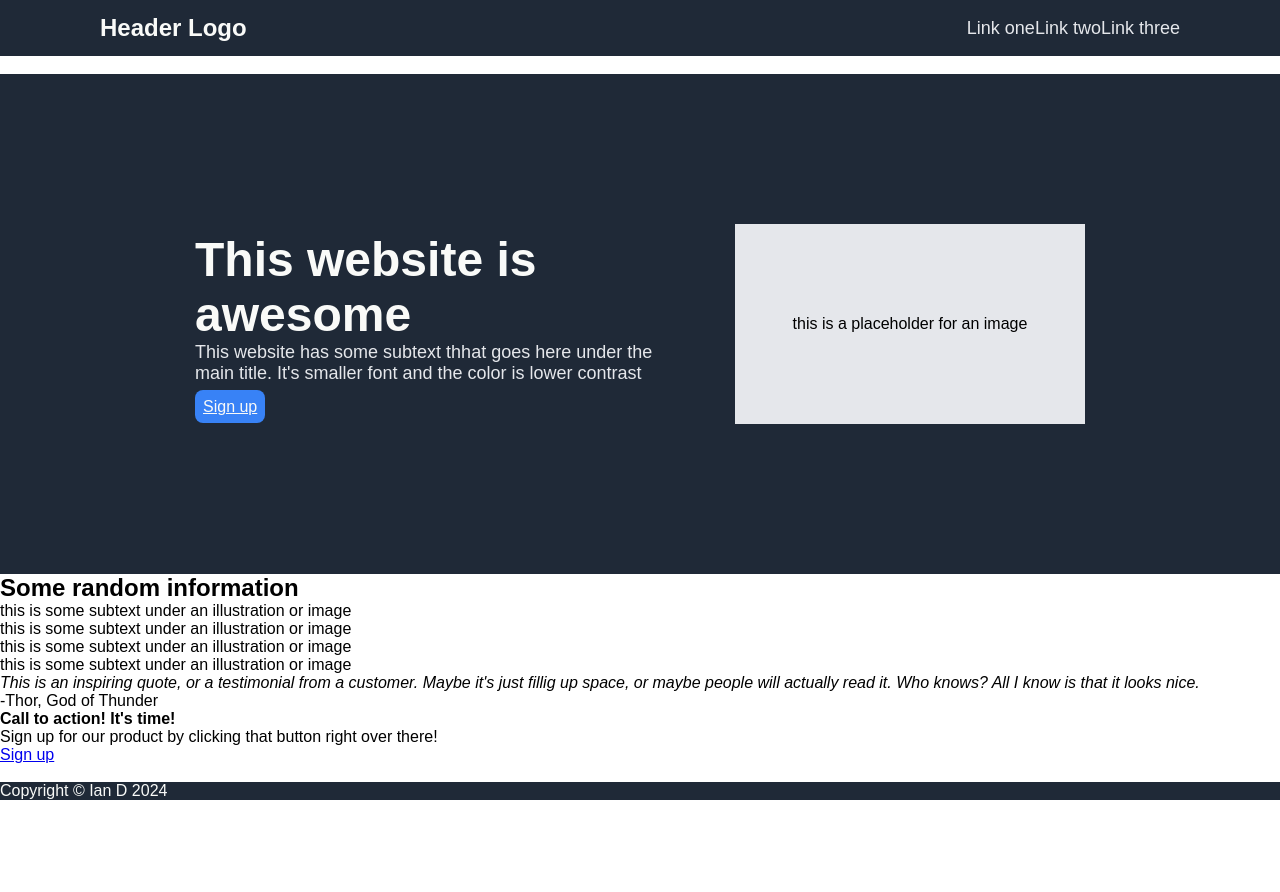
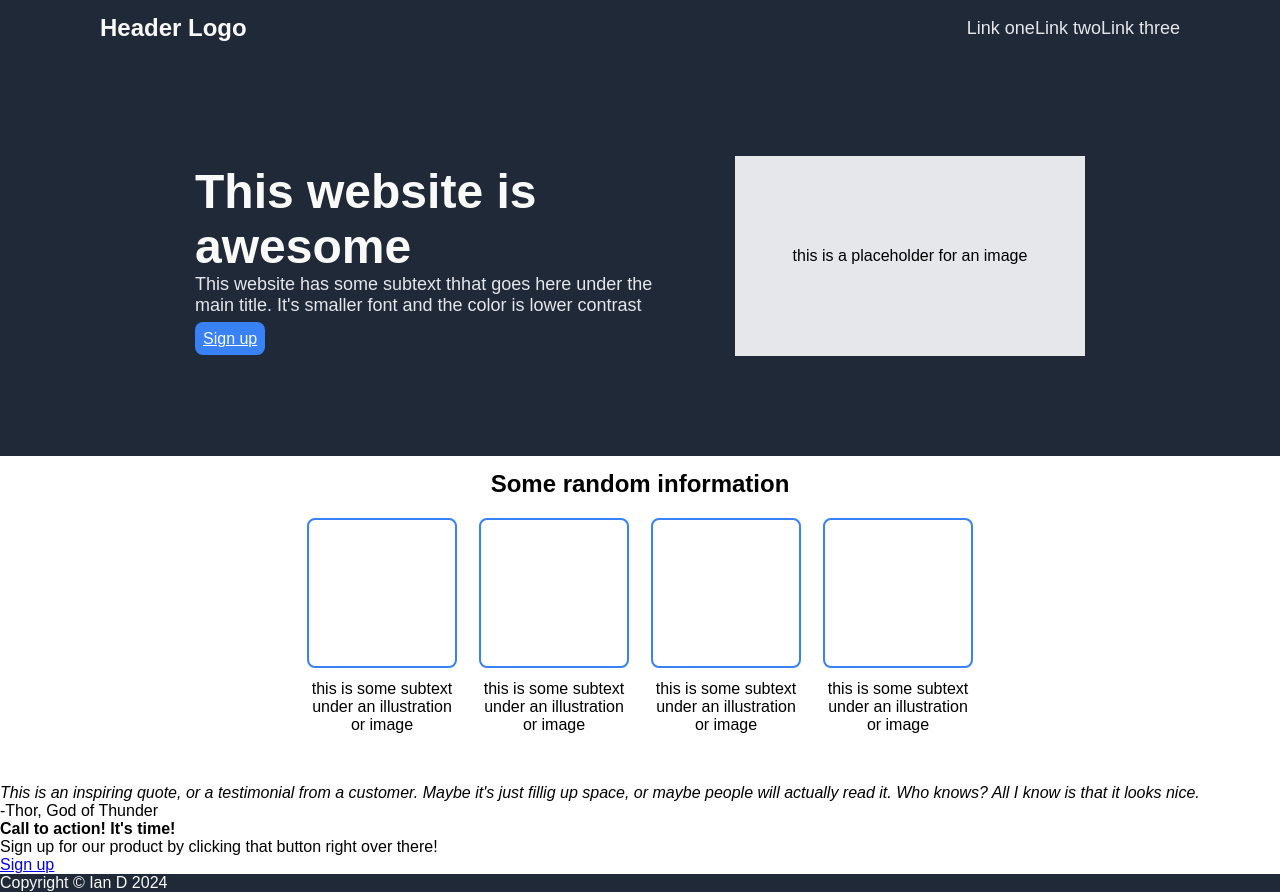
Before and after one commit to itsme11-sudo/odin-portfolio, a plain HTML site: page index.html in a window 1280 px wide. Before the commit the page ends 800 px from the top, so only its background shows below. Drawn offline with Linux system fonts and the light colour scheme.

Commit message:
add information section styling

```diff
--- a/public/style.css
+++ b/public/style.css
@@ -47,9 +47,7 @@ footer {
 
 /* MAIN-HEADER */
 .main-header {
-  padding: 14px 100px;
-
-  height: 500px;
+  padding: 100px 100px;
   display: flex;
   justify-content: center;
   align-items: center;
@@ -92,3 +90,38 @@ footer {
 
 /* END MAIN-HEADER */
 /* END MAIN CONTAINER */
+
+/* START OF INFORMATION SECTION */
+.information {
+  padding: 14px 100px 50px 100px;
+  display: flex;
+  flex-direction: column;
+  justify-content: center;
+  align-items: center;
+  row-gap: 20px;
+}
+
+.information h2 {
+  flex-shrink: 0;
+}
+
+.information .card-container {
+  display: flex;
+  justify-content: center;
+  flex-wrap: wrap;
+  gap: 22px;
+}
+
+.card-container .card {
+  width: 150px;
+  text-align: center;
+}
+.card .card-box {
+  height: 150px;
+  width: 150px;
+
+  border: 2px #3882f6 solid;
+  margin-bottom: 12px;
+  border-radius: 8px;
+}
+/* END OF INFORMATION SECTION */
```
